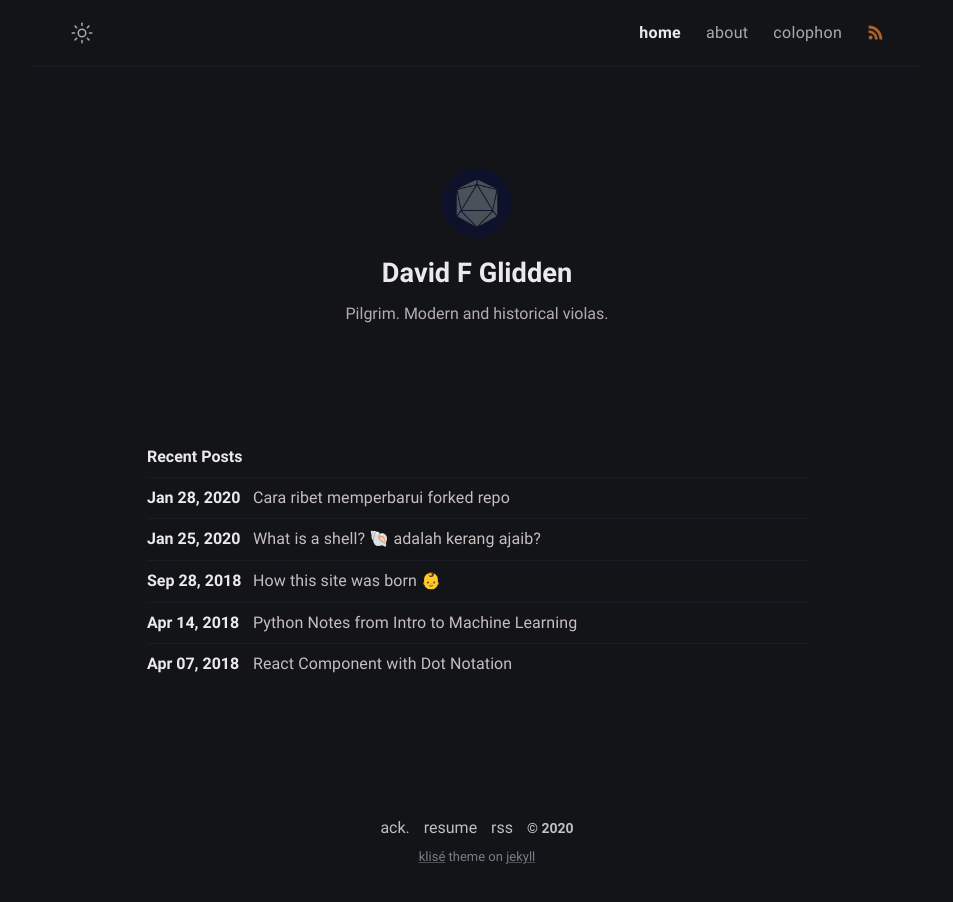
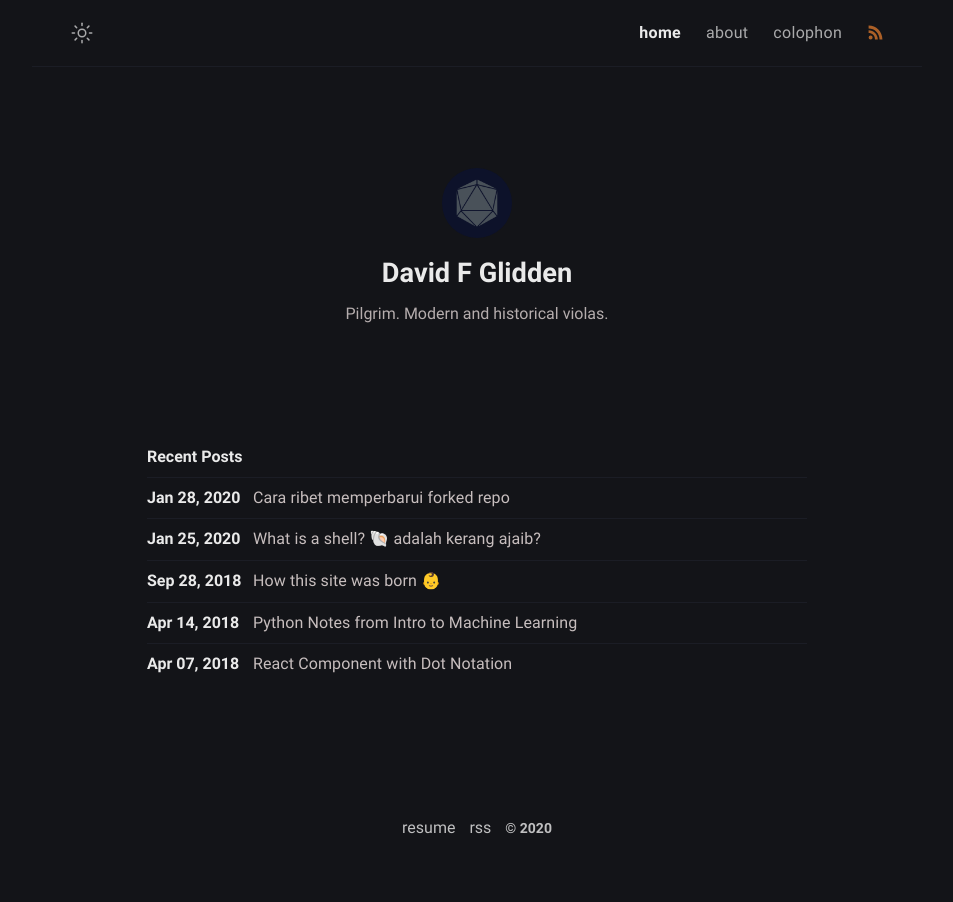
Before and after one commit to davidglidden/davidglidden.github.io, a Jekyll site: the page built from index.md, in a window 1280 px wide. Shown: the whole page, without its empty margins (163-1116 px from the left). Built offline with Jekyll 4.4.1, drawn with Linux system fonts in a browser that asks for light colours.

Commit message:
Customized footer

```diff
--- a/_includes/footer.html
+++ b/_includes/footer.html
@@ -1,20 +1,10 @@
 <footer class="footer">
-  <a class="footer_item" href="/thanks">ack.</a>
+ <!-- <a class="footer_item" href="/thanks">ack.</a> -->
   <a class="footer_item" href="/resume">resume</a>
   <a class="footer_item" href="/feed.xml">rss</a>
   <span class="footer_item">&copy; {{ site.time | date: "%Y" }}</span>
   <small class="footer_theme-copyright">
-    <!-- Klisé Theme: https://github.com/piharpi/jekyll-klise -->
-    <a
-      href="https://github.com/piharpi/jekyll-klise"
-      target="_blank"
-      rel="noreferrer noopener"
-      >klisé</a
-    >
-    theme on
-    <a href="https://jekyllrb.com" target="_blank" rel="noreferrer noopener"
-      >jekyll</a
-    >
+
   </small>
 </footer>
 <script src="/assets/js/main.js" defer="defer"></script>
```
